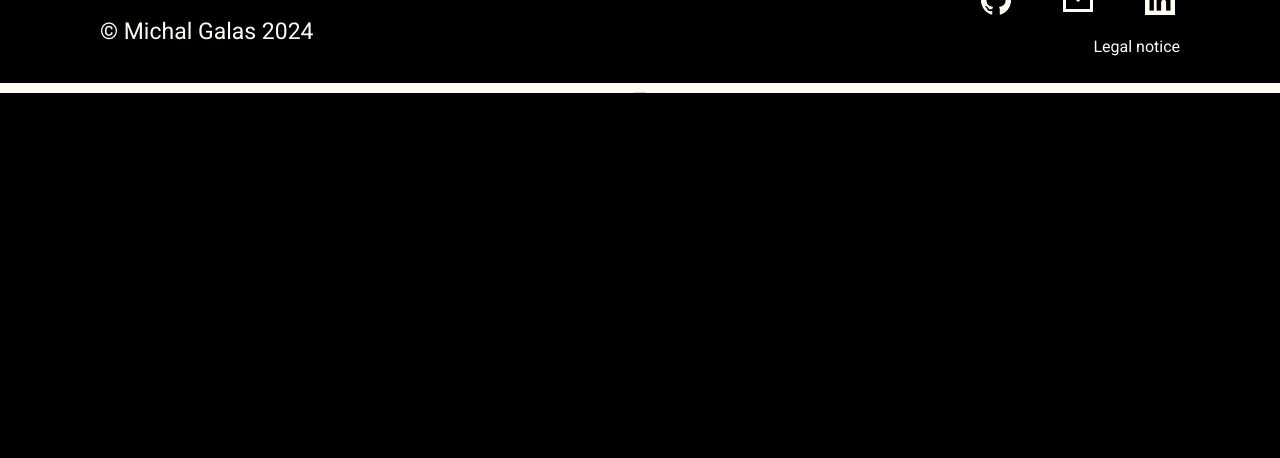
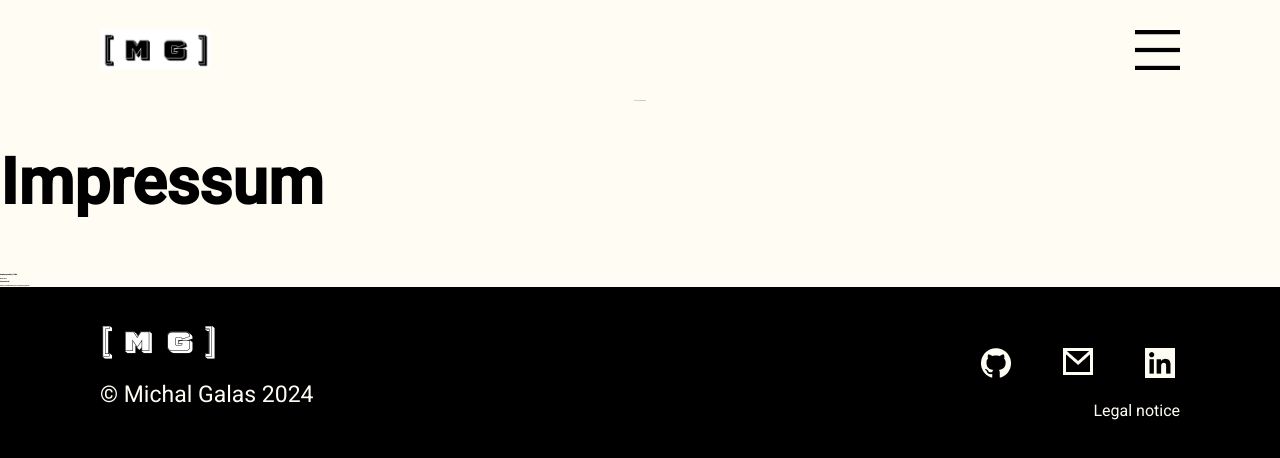
Before and after one commit to GalasMichal/Portfolio, an Angular app: page /imprint in a window 1280 px wide. Before the commit this address led to /. Shown: the top 458 px of the page. Built offline with nearby package versions, Linux system fonts and the light colour scheme.

Commit message:
addes small changes on page

```diff
--- a/src/app/app.component.html
+++ b/src/app/app.component.html
@@ -1,6 +1,6 @@
-<app-header></app-header>
+<app-header id="header"></app-header>
 
 <router-outlet></router-outlet>
 
 
-<app-footer></app-footer>
+<app-footer id="footer"></app-footer>
--- a/src/app/app.component.scss
+++ b/src/app/app.component.scss
@@ -0,0 +1,18 @@
+
+html, body {
+    height: 100%;
+    margin: 0;
+
+  }
+
+
+
+
+
+  #header {
+    height: 92rem;
+  }
+
+  #footer {
+    height: 160rem;
+  }
--- a/src/app/app.routes.ts
+++ b/src/app/app.routes.ts
@@ -1,6 +1,7 @@
 import { Routes } from '@angular/router';
 import { MainContentComponent } from './main-content/main-content.component';
 import { PrivacyPolicyComponent } from './privacy-policy/privacy-policy.component';
+import { ImprintComponent } from './imprint/imprint.component';
 
 
 
@@ -9,5 +10,6 @@ import { PrivacyPolicyComponent } from './privacy-policy/privacy-policy.componen
 export const routes: Routes = [
   { path: '', component: MainContentComponent, },
   { path: 'privacy-policy', component: PrivacyPolicyComponent },
+  { path: 'imprint', component: ImprintComponent}
 
 ];
--- a/src/app/imprint/imprint.component.html
+++ b/src/app/imprint/imprint.component.html
@@ -1 +1,12 @@
-<p>imprint works!</p>
+<section>
+<h1>Impressum</h1>
+<h2>Angaben gemäß § 5 TMG</h2>
+<h3>Michal Galas</h3>
+<h2>Postanschrift:</h2>
+<h3>
+<span>Telefon: 015224610296</span>
+<span>E-mail: contact&#64;michal-galas.de</span>
+</h3>
+
+
+</section>
--- a/src/app/imprint/imprint.component.scss
+++ b/src/app/imprint/imprint.component.scss
@@ -0,0 +1,7 @@
+section{
+    display: flex;
+    flex-direction: column;
+    >h1{
+        font-size: 64rem;
+    }
+}
--- a/src/app/shared/components/footer/footer.component.scss
+++ b/src/app/shared/components/footer/footer.component.scss
@@ -6,11 +6,11 @@ section {
     justify-content: space-between;
     align-items: center;
     color: $white;
-    margin-top: -170rem;
+
     padding: 0 100rem;
     width: 100%;
     max-width: 1440rem;
-    height: 160rem;
+    height: 100%;
 }
 
 .copy-right {
--- a/src/app/shared/components/header/header.component.html
+++ b/src/app/shared/components/header/header.component.html
@@ -6,10 +6,13 @@
         <!-- <img (click)="isMenuOpen = !isMenuOpen" [ngClass]="{'burger-icon-animate': isMenuOpen}" src="assets/img/icons/burger_menu.png" alt=""> -->
 
     </nav>
-    <div (click)="closeMenu()" [ngClass]="{'menu': isMenuOpen, 'menu-animate': isMenuOpen, 'menu-animate-close': !isMenuOpen}" class="fontSyne">
-       @for (item of menu; track item.name; let index = $index) {
-        <a href="{{ item.path }}"  class="animate">{{ item.name }}</a>
-       }
+
+    <div (click)="closeMenu()" [ngClass]="{'menu-container': isMenuOpen}">
+        <div  [ngClass]="{'menu': isMenuOpen, 'menu-animate': isMenuOpen, 'menu-animate-close': !isMenuOpen}" class="fontSyne">
+            @for (item of menu; track item.name; let index = $index) {
+             <a href="{{ item.path }}"  class="animate">{{ item.name }}</a>
+            }
+         </div>
     </div>
 
 </section>
--- a/src/app/shared/components/header/header.component.scss
+++ b/src/app/shared/components/header/header.component.scss
@@ -6,9 +6,19 @@ section{
     justify-content: center;
 }
 
+.menu-container{
+    width: 100%;
+    height: 100vh;
+    z-index: 5;
+    display: flex;
+    justify-content: center;
+    align-items: center;
+    background-color: $white;
+}
+
 .navbar{
     width: 100%;
-    height: 92rem;
+    height: 100%;
     display: flex;
     justify-content: space-between;
     align-items: center;
@@ -94,7 +104,7 @@ section{
 .menu {
     max-width: 580rem;
     width: 100%;
-    min-height: 100vh;
+
     display: flex;
     flex-direction: column;
     justify-content: center;
@@ -114,7 +124,7 @@ section{
     height: 167rem;
     text-align: center;
     background-image: url('./../../../../assets/img/animated/bg1.png');
-
+    background-repeat: no-repeat;
     &:hover {
         animation: bgAnimation 125ms forwards;
         background-repeat: no-repeat;
```
